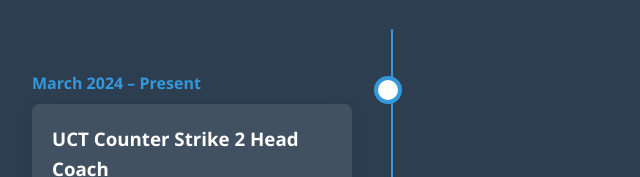
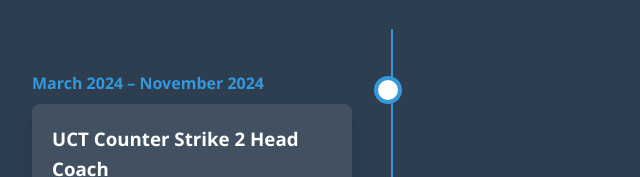
Before and after one commit to Thomas7689/CV, a plain HTML site: page index.html in a window 1280 px wide. Shown: the part 3473-3650 px from the top of the page, 248-888 px from the left. Drawn offline with Linux system fonts and the light colour scheme.

Commit message:
Update index.html

```diff
--- a/index.html
+++ b/index.html
@@ -660,7 +660,7 @@
             <h2>WORK EXPERIENCE</h2>
             <div class="timeline">
                 <div class="timeline-item">
-                    <div class="timeline-date">March 2024 – Present</div>
+                    <div class="timeline-date">March 2024 – November 2024</div>
                     <div class="timeline-content">
                         <h3>UCT Counter Strike 2 Head Coach</h3>
                         <ul>
```
